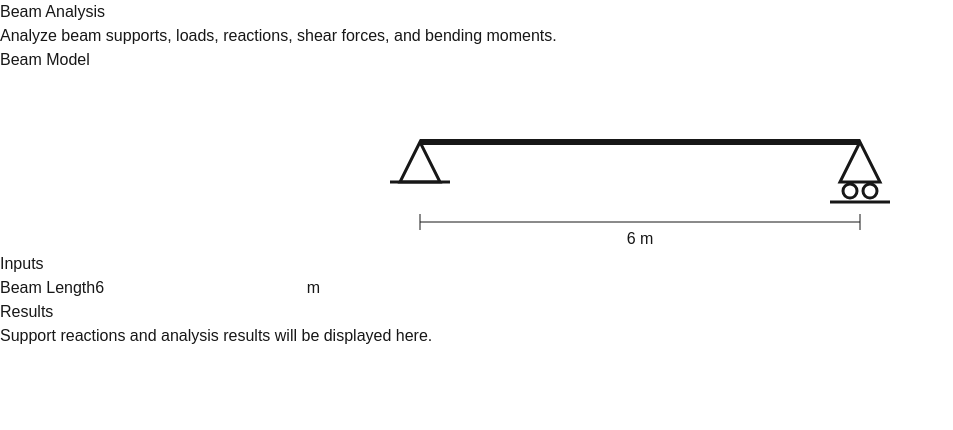
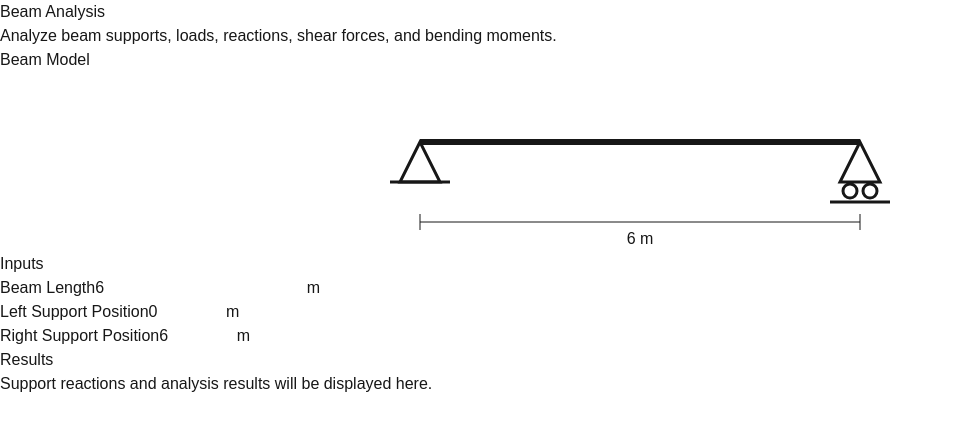
Before and after one commit to jkupi/engineering_platform, a Next.js app: page /structural/beam in a window 1280 px wide. Shown: the top 430 px of the page, without its empty margins (0-953 px from the left). Built offline with nearby package versions, Linux system fonts and the light colour scheme.

Commit message:
Added validation of support postitions

```diff
--- a/src/components/BeamInputs.tsx
+++ b/src/components/BeamInputs.tsx
@@ -11,15 +11,43 @@ type BeamInputsProps = {
 export default function BeamInputs({ beam, onBeamChange }: BeamInputsProps) {
   const [lengthInput, setLengthInput] = useState(beam.length.toString());
 
+  const [leftSupportInput, setLeftSupportInput] = useState(
+    beam.leftSupportPosition.toString(),
+  );
+
+  const [rightSupportInput, setRightSupportInput] = useState(
+    beam.rightSupportPosition.toString(),
+  );
+
   const parsedLength = Number(lengthInput);
+  const parsedLeftSupport = Number(leftSupportInput);
+  const parsedRightSupport = Number(rightSupportInput);
 
   const isLengthValid =
     lengthInput !== "" && Number.isFinite(parsedLength) && parsedLength > 0;
+
+  const isLeftSupportValid =
+    leftSupportInput !== "" &&
+    Number.isFinite(parsedLeftSupport) &&
+    parsedLeftSupport >= 0 &&
+    parsedLeftSupport <= beam.length;
+
+  const isRightSupportValid =
+    rightSupportInput !== "" &&
+    Number.isFinite(parsedRightSupport) &&
+    parsedRightSupport >= 0 &&
+    parsedRightSupport <= beam.length;
+
+  const isSupportOrderValid =
+    isLeftSupportValid &&
+    isRightSupportValid &&
+    parsedLeftSupport <= parsedRightSupport;
 
   return (
     <section>
       <h2>Inputs</h2>
 
+      <div>
         <label htmlFor="beam-length">Beam Length</label>
 
         <input
@@ -35,7 +63,13 @@ export default function BeamInputs({ beam, onBeamChange }: BeamInputsProps) {
 
             const newLength = Number(newInput);
 
-          if (newInput !== "" && Number.isFinite(newLength) && newLength > 0) {
+            if (
+              newInput !== "" &&
+              Number.isFinite(newLength) &&
+              newLength > 0
+            ) {
+              setRightSupportInput(newLength.toString());
+
               onBeamChange({
                 ...beam,
                 length: newLength,
@@ -49,6 +83,89 @@ export default function BeamInputs({ beam, onBeamChange }: BeamInputsProps) {
         <span> m</span>
 
         {!isLengthValid && <p>Beam length must be greater than 0.</p>}
+      </div>
+
+      <div>
+        <label htmlFor="left-support-position">Left Support Position</label>
+
+        <input
+          id="left-support-position"
+          type="number"
+          min="0"
+          max={beam.length}
+          step="0.01"
+          value={leftSupportInput}
+          onChange={(event) => {
+            const newInput = event.target.value;
+
+            setLeftSupportInput(newInput);
+
+            const newPosition = Number(newInput);
+
+            if (
+              newInput !== "" &&
+              Number.isFinite(newPosition) &&
+              newPosition >= 0 &&
+              newPosition <= beam.length &&
+              newPosition <= beam.rightSupportPosition
+            ) {
+              onBeamChange({
+                ...beam,
+                leftSupportPosition: newPosition,
+              });
+            }
+          }}
+        />
+
+        <span> m</span>
+
+        {!isLeftSupportValid && (
+          <p>Left support must be between 0 and {beam.length} m.</p>
+        )}
+      </div>
+
+      <div>
+        <label htmlFor="right-support-position">Right Support Position</label>
+
+        <input
+          id="right-support-position"
+          type="number"
+          min="0"
+          max={beam.length}
+          step="0.01"
+          value={rightSupportInput}
+          onChange={(event) => {
+            const newInput = event.target.value;
+
+            setRightSupportInput(newInput);
+
+            const newPosition = Number(newInput);
+
+            if (
+              newInput !== "" &&
+              Number.isFinite(newPosition) &&
+              newPosition >= 0 &&
+              newPosition <= beam.length &&
+              newPosition >= beam.leftSupportPosition
+            ) {
+              onBeamChange({
+                ...beam,
+                rightSupportPosition: newPosition,
+              });
+            }
+          }}
+        />
+
+        <span> m</span>
+
+        {!isRightSupportValid && (
+          <p>Right support must be between 0 and {beam.length} m.</p>
+        )}
+      </div>
+
+      {!isSupportOrderValid && (
+        <p>Left support cannot be positioned after the right support.</p>
+      )}
     </section>
   );
 }
```
Lines whose indentation alone changed are shown as unchanged.
